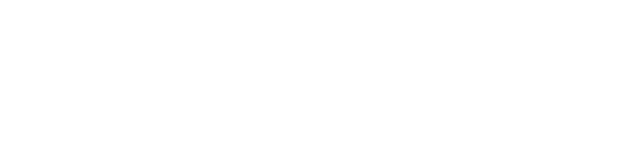
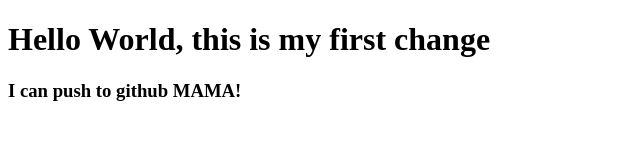
Before and after one commit to uzzalit/first-website, a plain HTML site: page index.html in a window 1280 px wide. Shown: the whole page, without its empty margins (0-640 px from the left). Drawn offline with Linux system fonts and the light colour scheme.

Commit message:
learn github

```diff
--- a/index.html
+++ b/index.html
@@ -6,6 +6,7 @@
     <title>My first ever website</title>
 </head>
 <body>
-
+    <h1>Hello World, this is my first change</h1>
+    <h3>I can push to github MAMA!</h3>
 </body>
 </html>
```
